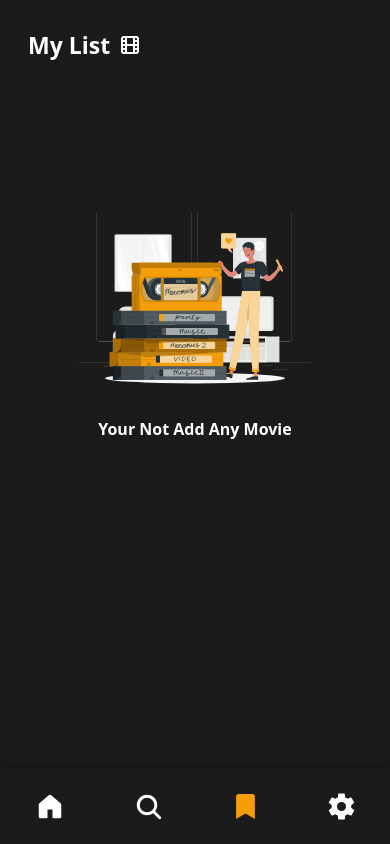
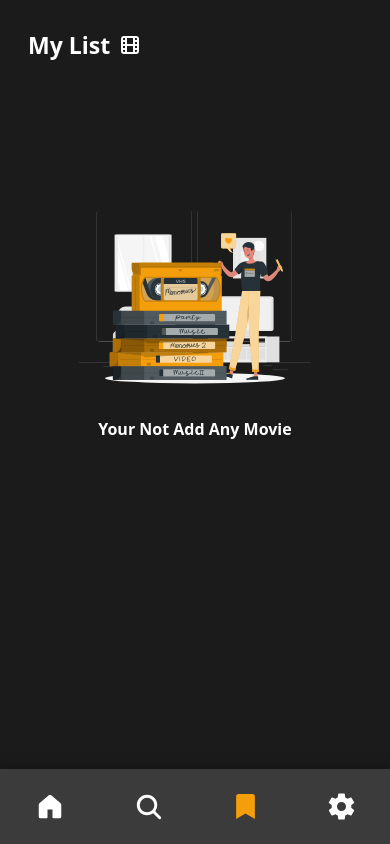
Before and after one commit to AhhmedJamal/Nuvex_movies, a React (Vite) app: page /myList in a window 390 px wide. Built offline with nearby package versions, Linux system fonts and the light colour scheme; a web font is replaced by a local one.

Commit message:
update bottomBer background 4

```diff
--- a/src/components/BottomBar.tsx
+++ b/src/components/BottomBar.tsx
@@ -4,12 +4,11 @@ import { IoSearch } from "react-icons/io5";
 import { FaBookmark } from "react-icons/fa";
 import { IoSettingsSharp } from "react-icons/io5";
 
-
 function BottomBar() {
   const { pathname } = useLocation();
 
   return (
-    <footer className="sm:hidden z-10 fixed bottom-0  w-full  h-[75px]  flex justify-around items-center [box-shadow:0px_-1px_10px_0px_rgba(12,_12,_12,_0.5)] ">
+    <footer className="bg-[#8787874d] sm:hidden z-10 fixed bottom-0  w-full  h-[75px]  flex justify-around items-center [box-shadow:0px_-1px_10px_0px_rgba(12,_12,_12,_0.5)] ">
       <Link to={"/"} className={pathname === "/" ? "text-primary" : ""}>
         <GoHomeFill size={30} />
       </Link>
--- a/src/main.tsx
+++ b/src/main.tsx
@@ -1,7 +1,7 @@
 import ReactDOM from "react-dom/client";
 import { router } from "./router/RouterPages.tsx";
 import { RouterProvider } from "react-router-dom";
-import "./index.css";
+import "./global.css";
 
 ReactDOM.createRoot(document.getElementById("root")!).render(
   <>
```
Also changed, not shown: src/global.css (renamed from src/index.css).
